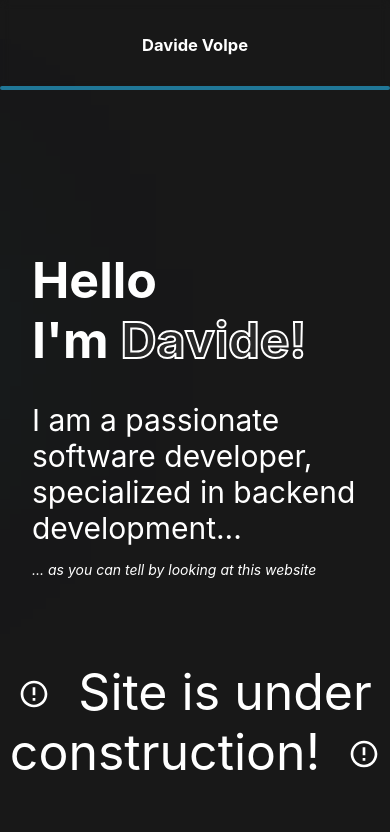
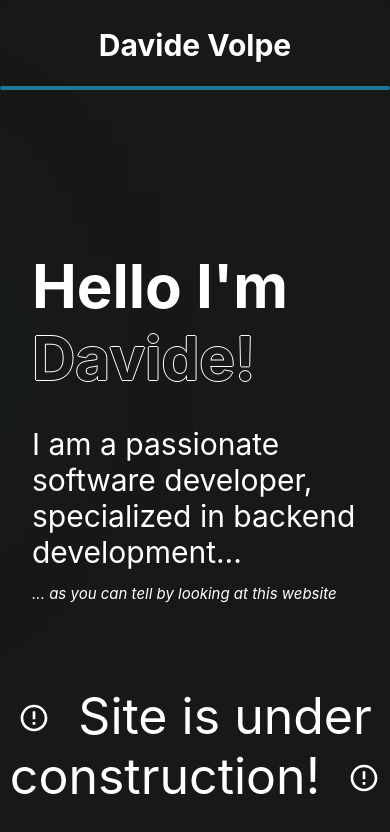
Before and after one commit to westfox-5/davidevolpe.dev, a React (Create React App) app: page / in a window 390 px wide. Shown: the top 832 px of the page. Built offline with nearby package versions, Linux system fonts and the light colour scheme.

Commit message:
⚙️ fix inverted title shadow on mobile - added color and font-size variables

```diff
--- a/package.json
+++ b/package.json
@@ -2,6 +2,7 @@
   "name": "davidevolpe.dev",
   "version": "0.1.0",
   "private": true,
+  "repository": {"url": "https://github.com/westfox-5/davidevolpe.dev/"},
   "dependencies": {
     "@testing-library/jest-dom": "^5.17.0",
     "@testing-library/react": "^13.4.0",
--- a/src/App.css
+++ b/src/App.css
@@ -1,7 +1,7 @@
 .center {
-	text-align: center;
+  text-align: center;
 }
 
 .big {
-	font-size: 50px;
+  font-size: 50px;
 }
--- a/src/App.tsx
+++ b/src/App.tsx
@@ -18,6 +18,7 @@ function App() {
         <svg xmlns="http://www.w3.org/2000/svg" viewBox="0 0 24 24" width="32" height="32"><path d="M12 22C6.47715 22 2 17.5228 2 12C2 6.47715 6.47715 2 12 2C17.5228 2 22 6.47715 22 12C22 17.5228 17.5228 22 12 22ZM12 20C16.4183 20 20 16.4183 20 12C20 7.58172 16.4183 4 12 4C7.58172 4 4 7.58172 4 12C4 16.4183 7.58172 20 12 20ZM11 15H13V17H11V15ZM11 7H13V13H11V7Z" fill="rgba(255,255,255,1)"></path></svg>
 
       </div>
+
     </div>
   );
 }
--- a/src/components/Header/Header.module.css
+++ b/src/components/Header/Header.module.css
@@ -23,7 +23,7 @@
   width: 100%;
   bottom: 0;
   left: 0;
-	background-color: #207797;
+  background-color: var(--color-accent);
   border-radius: 10px;
 }
 
@@ -44,12 +44,19 @@
   gap: 3rem;
 
   font-weight: 700;
+  font-size: var(--subsubtitle-size);
+}
+
+@media only screen and (max-width: 600px) {
+  .nav_links {
+    font-size: var(--subtitle-size);
+  }
 }
 
 .nav_link a {
   position: relative;
   padding-bottom: 0.75rem;
-	color: #fff;
+  color: var(--color-inverted);
 }
 
 .nav_link a::after {
@@ -59,7 +66,7 @@
   width: 0;
   bottom: 0;
   left: 0;
-	background-color: #207797;
+  background-color: var(--color-accent);
   transition: all 0.3s ease;
   border-radius: 10px;
 }
--- a/src/components/Title/Title.module.css
+++ b/src/components/Title/Title.module.css
@@ -2,7 +2,7 @@
   position: absolute;
   width: 1000px;
 
-	box-shadow: -500px -32px 1000px 100px #207797;
+  box-shadow: -500px -32px 1000px 100px var(--color-accent);
   width: 50vmin;
 
   z-index: -1000;
@@ -22,10 +22,6 @@
   .container {
     max-width: 100%;
   }
-
-	.blur {
-		/* box-shadow: -250px -32px 1000px 100px #207797; */
-	}
 }
 
 .content {
@@ -37,22 +33,20 @@
 
 .content_title {
   font-weight: 700;
-	font-size: max(9vmin, 50px);
+  font-size: var(--title-size);
 }
 
 .content_title_inverted {
-	text-decoration: dotted;
-	color: #282828;
-	-webkit-text-stroke-color: #fff;
-	-webkit-text-stroke-width: 2px;
+  color: var(--background-color);
+  text-shadow: 1px 0 0 var(--color-inverted), 0 1px 0 var(--color-inverted),
+    -1px 0 0 var(--color-inverted), 0 -1px 0 var(--color-inverted);
 }
 
-
 .content_subtitle {
-	font-size: max(3vmin, 30px);
+  font-size: var(--subtitle-size);
 }
 
 .content_subsubtitle {
   font-style: italic;
-	font-size: max(2vmin, 14px);
+  font-size: var(--subsubtitle-size);
 }
--- a/src/components/Title/index.tsx
+++ b/src/components/Title/index.tsx
@@ -9,9 +9,10 @@ const Title = () => {
 
       <div className={classes.content}>
         <div className={classes.content_title}>
-          Hello
-          <br />
-          I'm <span className={classes.content_title_inverted}> Davide! </span>
+          Hello I'm <br />
+          <span className={classes.content_title_inverted}>
+            Davide!
+          </span>
         </div>
         <div className={classes.content_subtitle}>
           I am a passionate software developer,
--- a/src/index.css
+++ b/src/index.css
@@ -1,14 +1,32 @@
+:root {
+  --background-color: #181818;
+  --color-inverted: #fff;
+  --color-accent: #207797;
+
+  --title-size: 100px;
+  --subtitle-size: 60px;
+  --subsubtitle-size: 30px;
+}
+
+@media only screen and (max-width: 600px) {
+  :root {
+    --title-size: 60px;
+    --subtitle-size: 30px;
+    --subsubtitle-size: 15px;
+  }
+}
+
 body {
-	background-color: #181818;
+  background-color: var(--background-color);
 
-	font-family: -apple-system, BlinkMacSystemFont, 'Ubuntu', sans-serif;
+  font-family: -apple-system, BlinkMacSystemFont, "Ubuntu", sans-serif;
   font-size: calc(15px + 0.390625vw);
   -webkit-font-smoothing: antialiased;
   -moz-osx-font-smoothing: grayscale;
 }
 
 code {
-	font-family: source-code-pro, Menlo, Monaco, Consolas, 'Courier New',
+  font-family: source-code-pro, Menlo, Monaco, Consolas, "Courier New",
     monospace;
 }
 
@@ -19,7 +37,7 @@ code {
   border: none;
   box-sizing: border-box;
 
-	color: #fff;
+  color: var(--color-inverted);
 }
 
 a {
```
Lines whose indentation alone changed are shown as unchanged.
